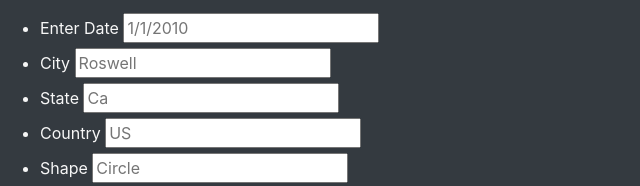
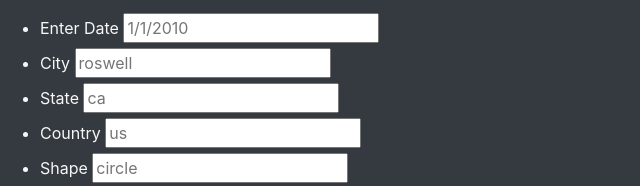
Before and after one commit to zsimon13/UFOs, a plain HTML site: page index.html in a window 1280 px wide. Shown: the part 766-952 px from the top of the page, 0-640 px from the left. Drawn offline with nearby package versions, Linux system fonts and the light colour scheme.

Commit message:
filter formatting fixed

```diff
--- a/index.html
+++ b/index.html
@@ -50,22 +50,22 @@
         <!-- City element-->
             <li class="bg-dark">
                 <label for="date">City</label>
-                <input type = "text" placeholder="Roswell" id="city"/>
+                <input type = "text" placeholder="roswell" id="city"/>
             </li>
         <!-- State element-->
             <li class="bg-dark">
                 <label for="date">State</label>
-                <input type = "text" placeholder="Ca" id = "state" />
+                <input type = "text" placeholder="ca" id = "state" />
               </li>
         <!-- Country element-->
             <li class="bg-dark">
                 <label for="date">Country</label>
-                <input type = "text" placeholder="US" id = "country"/>
+                <input type = "text" placeholder="us" id = "country"/>
               </li>
         <!-- Shape element-->
             <li class="bg-dark">
                 <label for="date">Shape</label>
-                <input type = "text" placeholder="Circle" id = "shape"/>
+                <input type = "text" placeholder="circle" id = "shape"/>
               </li>
         </ul>
       </form>
```
